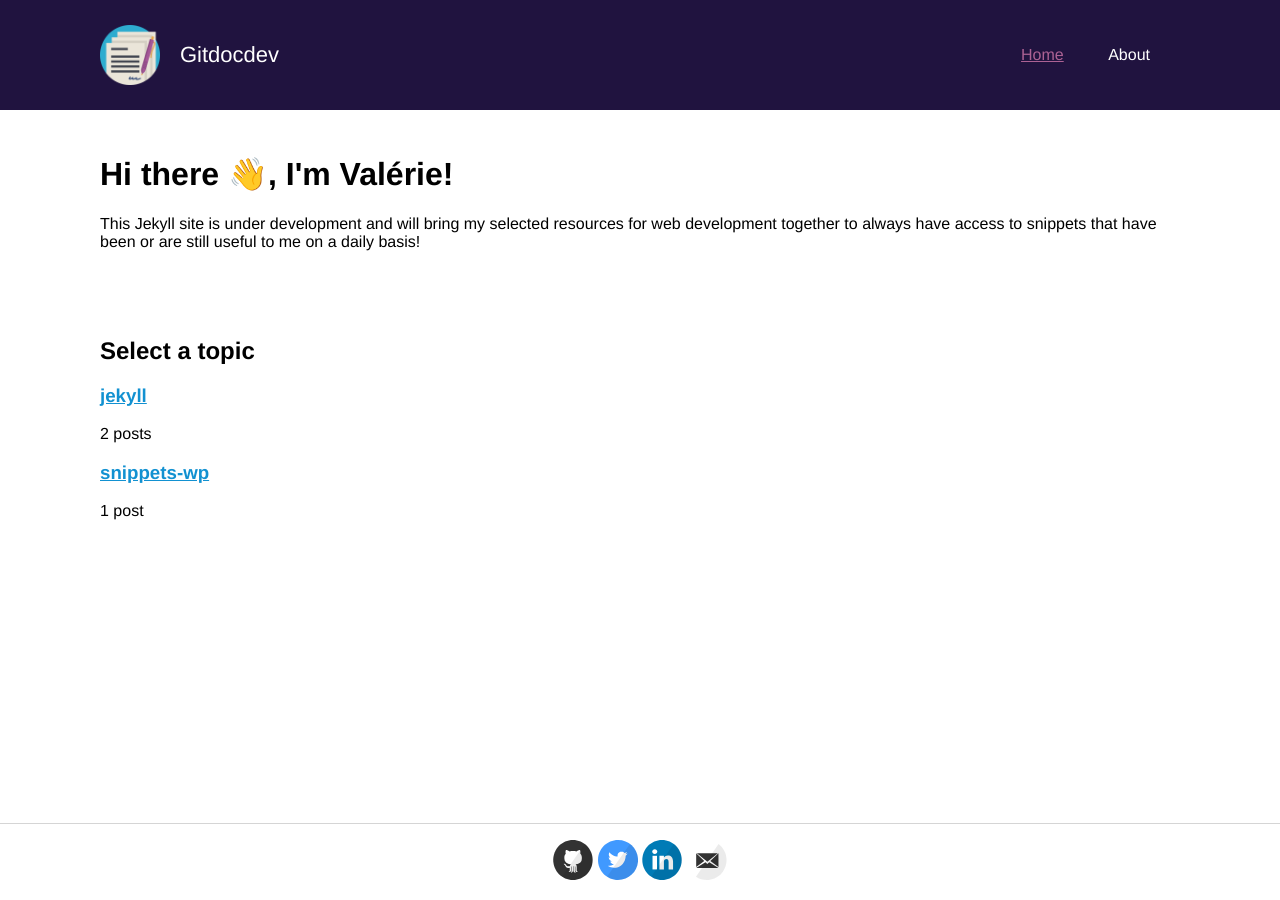
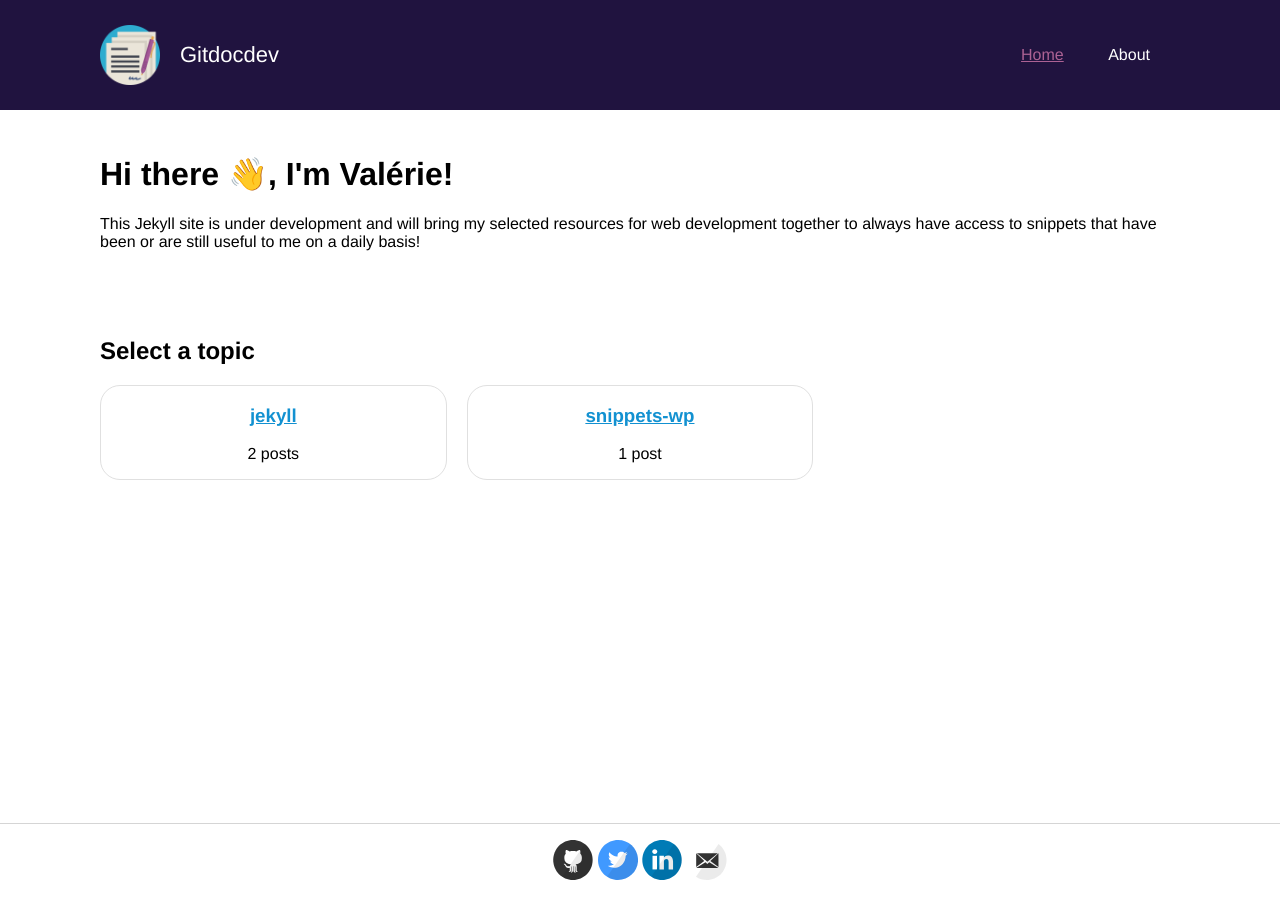
Before and after one commit to valerieblanchard/gitdocdev, a Jekyll site: the page built from index.html, in a window 1280 px wide. Built offline with Jekyll 4.4.1, drawn with Linux system fonts in a browser that asks for light colours; emoji names are drawn with the system emoji font.

Commit message:
Breadcrumb for posts

```diff
--- a/_config.yml
+++ b/_config.yml
@@ -20,7 +20,7 @@ baseurl: /gitdocdev
 
 # Build settings
 markdown: kramdown
-permalink: /:categories/:title/
+permalink: /:title/
 
 plugins:
   - jekyll-feed
--- a/_layouts/post.html
+++ b/_layouts/post.html
@@ -1,6 +1,8 @@
 ---
 layout: default
 ---
+{% include breadcrumbs.html %}
+
 <h1>{{ page.title }}</h1>
 <p class="meta">{{ page.date | date_to_string }}</p>
 
--- a/_sass/_base.scss
+++ b/_sass/_base.scss
@@ -121,3 +121,11 @@ a {
     color: darken($color_link, 20%);
   }
 }
+
+#breadcrumbs {
+  padding: 10px 0;
+  a {
+    text-decoration: none;
+    color: $color_secondary;
+  }
+}
--- a/_sass/_class-helper.scss
+++ b/_sass/_class-helper.scss
@@ -2,3 +2,19 @@
   width: 50px;
   height: auto;
 }
+
+/* Extend href link on parent DIV */
+[data-expand-target] {
+  overflow: hidden; // pour ne pas dépasser de la div
+  position: relative;
+}
+
+[data-expand-link]:after {
+  content: "";
+  position: absolute;
+  top: 0;
+  left: 0;
+  right: 0;
+  bottom: 0;
+  z-index: 10;
+}
--- a/_sass/_layout.scss
+++ b/_sass/_layout.scss
@@ -18,3 +18,36 @@ section {
   padding-top: 25px;
   padding-bottom: 25px;
 }
+
+// flex-grid
+.vignette-single {
+  text-align: center;
+  border: 1px solid #e0e0e0;
+  border-radius: 20px;
+  margin-bottom: 20px;
+  transition: all .25s ease-in-out .07s;
+  &:hover, &:focus {
+    background-color: lighten($color_primary, 30%);
+  }
+}
+
+/* Two images per row */
+@include tablet {
+	.flex-grid {
+		display: flex;
+		flex-flow: row wrap;
+		margin-left: -20px; /* removes margin-left item on the left */
+	}
+	.flex-grid > * {
+		overflow: hidden; /* Prevent enlarge container with p overlay left or right outside flex-item */
+		margin-left: 20px; /* used like gutter */
+		margin-bottom: 20px; /* used like gutter */
+		width: calc(50% - 20px);
+	}
+}
+/* Three images per row */
+@include desktop {
+	.flex-grid > * {
+		width: calc(33.33% - 20px);
+	}
+}
--- a/index.html
+++ b/index.html
@@ -14,17 +14,14 @@ title: Git Doc Dev
 
 		{% for cat in site.categories %}
 			{% assign cat_name = cat[0] %}
-			<div class="category-vignette {{ cat_name }}">
-				<h3><a href="{{ site.baseurl }}/{{ cat_name }}/">{{ cat_name }}</a></h3>
+			<div class="vignette-single {{ cat_name }}" data-expand-target>
+				<h3><a data-expand-link href="{{ site.baseurl }}/{{ cat_name }}/">{{ cat_name }}</a></h3>
 				{% assign num_posts = site.categories[cat_name] | size %}
 					{% if num_posts > 1 %}
 						<p>{{ site.categories[cat_name] | size }} posts</p>
 					{% else %}
 						<p>{{ site.categories[cat_name] | size }} post</p>
 					{% endif %}
-				{% for post in cat[1] %}
-					<!-- <p><a href="{{ post.url }}">{{ post.title }}</a></p> -->
-				{% endfor %}
 			</div>
 		{% endfor %}
 
```
Also changed, not shown: _data/breadcrumbs.yml (added, +7 -0 lines), _includes/breadcrumbs.html (added, +12 -0 lines).
